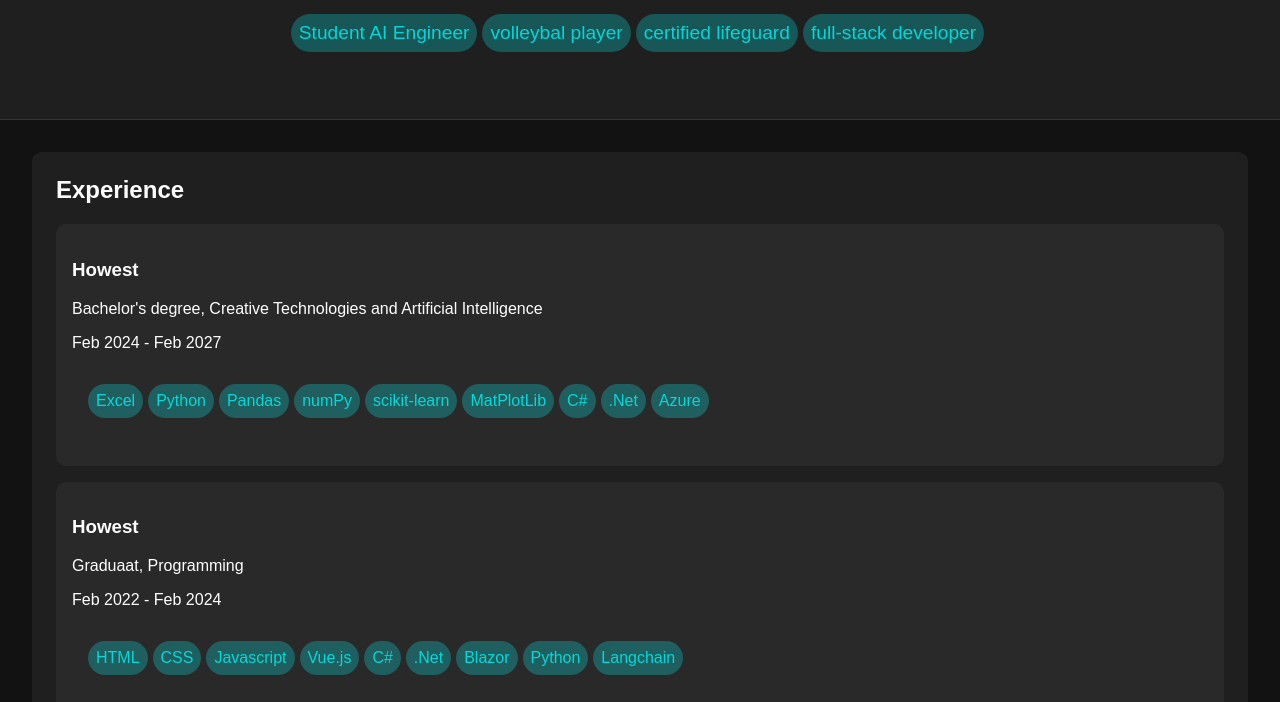
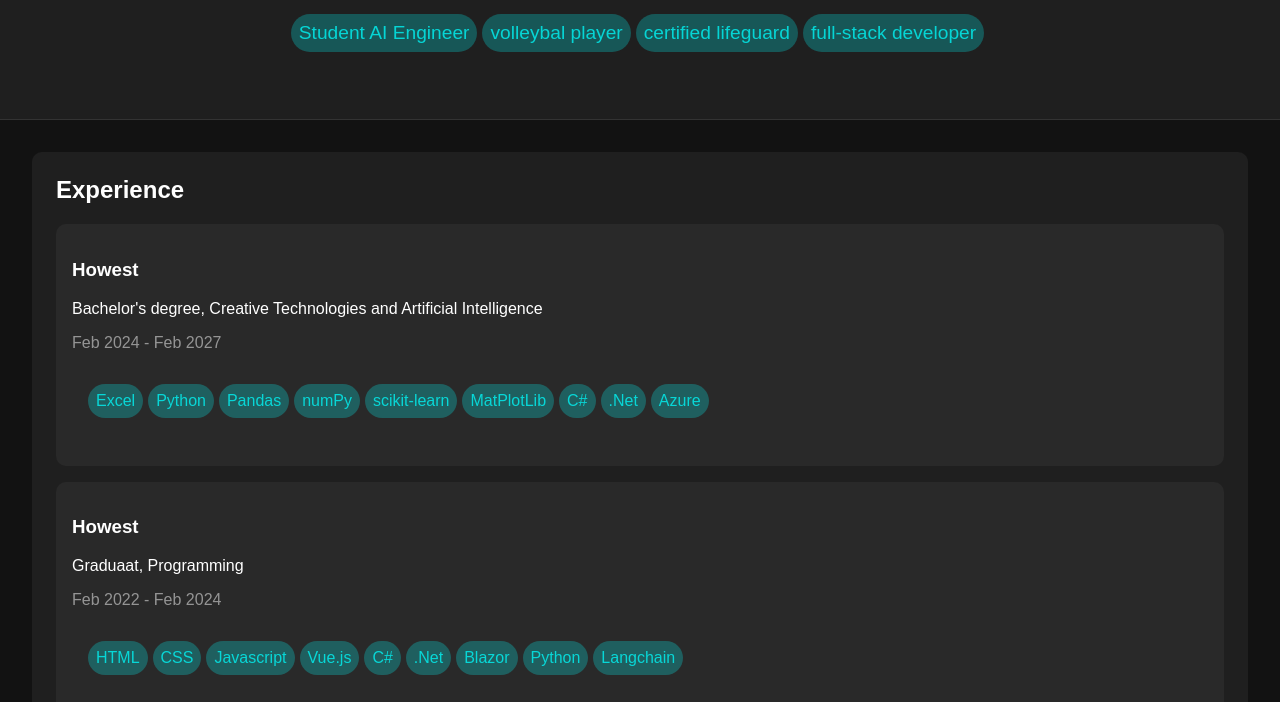
Before and after one commit to roel-remmerie/roel-remmerie.github.io, a plain HTML site: page index.html in a window 1280 px wide. Shown: the part 98-800 px from the top of the page. Drawn offline with Linux system fonts and the light colour scheme.

Commit message:
Reduce opacity dates

```diff
--- a/style.css
+++ b/style.css
@@ -50,6 +50,10 @@ section {
     border-radius: 10px;
 }
 
+section div p:nth-of-type(2) {
+    opacity: 50%;
+}
+
 h2 {
     margin-top: 0;
 }
```
